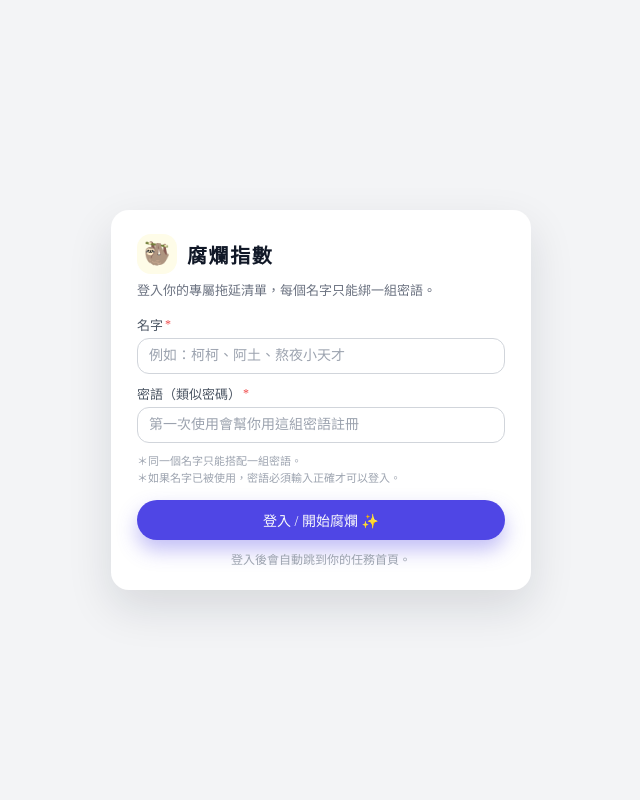
After one commit to 11346082/-Rot-Index-, a Flask app: page /login in a window 1280 px wide. The commit adds this page. Shown: the whole page, without its empty margins (319-959 px from the left). Run offline with Flask 3, Linux system fonts and the light colour scheme; parts of the project's set-up code (start-up, migrations or seed data) failed here and were passed over.

Commit message:
調整登入系統及命名規則

```diff
--- a/app.py
+++ b/app.py
@@ -3,7 +3,7 @@ import redis
 import time
 from datetime import datetime, date
 import os
-from dotenv import load_dotenv  # ⬅ 新增這行
+from dotenv import load_dotenv  # ⬅ 讀取 .env
 
 load_dotenv()  # ⬅ 讀取 .env
 
@@ -14,13 +14,14 @@ app.secret_key = os.getenv("FLASK_SECRET_KEY", "dev-secret")
 
 # Redis URL 從環境變數來
 REDIS_URL = os.getenv("REDIS_URL")
-#print(">>> 使用的 REDIS_URL：", REDIS_URL)
+# print(">>> 使用的 REDIS_URL：", REDIS_URL)
 
 if not REDIS_URL:
     raise RuntimeError("環境變數 REDIS_URL 沒有設定，請確認 .env 檔")
 
 # 連線到雲端 Redis
 r = redis.from_url(REDIS_URL, decode_responses=True)
+
 
 # -----------------------------------------------------
 # 工具函式
@@ -125,23 +126,19 @@ def calc_rot_info(created_at, deadline_ts, is_routine,
     if level > 99:
         level = 99
 
-    # emoji + 毒雞湯 + 顏色 bucket
+    # emoji + 毒雞湯 + 顏色 bucket（修成 0 / 30 / 60 / 90 四階）
     if level < 30:
         emoji = "🍀"
         message = "完全新鮮，現在開始剛剛好！"
         bucket = "fresh"
-    elif level < 40:
+    elif level < 60:
         emoji = "🌱"
         message = "半熟半爛、還救得回來！"
         bucket = "mild"
-    elif level < 70:
+    elif level < 90:
         emoji = "🍄"
         message = "楞著幹嘛？還不快去做！"
         bucket = "medium"
-    elif level < 100:
-        emoji = "💥"
-        message = "腐爛爆表沒救了，就你最會拖！"
-        bucket = "serious"
     elif level < 99:
         emoji = "💥"
         message = "腐爛爆表沒救了，就你最會拖！"
@@ -253,6 +250,32 @@ def get_current_owner():
 
 
 # -----------------------------------------------------
+# 登入頁 / 根路徑
+# -----------------------------------------------------
+@app.route("/")
+def root():
+    """
+    進到根網址先來登入頁，
+    如果已經登入就直接跳首頁 /home
+    """
+    owner_key, display_name = get_current_owner()
+    if owner_key:
+        return redirect(url_for("index"))
+    return redirect(url_for("login"))
+
+
+@app.route("/login")
+def login():
+    """
+    顯示登入畫面（輸入名字 + 密語）
+    """
+    owner_key, display_name = get_current_owner()
+    if owner_key:
+        return redirect(url_for("index"))
+    return render_template("login.html")
+
+
+# -----------------------------------------------------
 # 設定 / 切換使用者（名字 + 密語）
 # -----------------------------------------------------
 @app.route("/set_owner", methods=["POST"])
@@ -263,45 +286,54 @@ def set_owner():
     secret = request.form.get("secret", "").strip()
 
     if not name:
+        # 如果沒填名字就先用「匿名」，但還是會被唯一限制擋下來
         name = "匿名"
 
-    # 沒密語就不讓登入（前端也會擋一次，這裡再保險）
     if not secret:
-        return redirect(url_for("index"))
+        # 沒填密語 → 回登入頁，順便帶錯誤訊息
+        return render_template(
+            "login.html",
+            error="請輸入密語（類似密碼）。",
+            last_name=name,
+        )
 
-    # 真正用來分資料的 key：名字 + 密語
+    # Redis 裡用 user:<name> 來記「這個名字的密語」
+    user_key = f"user:{name}"
+    stored_secret = r.get(user_key)
+
+    if stored_secret is None:
+        # 第一次使用這個名字 → 註冊並綁定密語
+        r.set(user_key, secret)
+    else:
+        # 名字已存在，但密語不同 → 不允許重複名字
+        if stored_secret != secret:
+            return render_template(
+                "login.html",
+                error="這個名字已經被使用，密語不正確。請輸入正確密語或換一個名字。",
+                last_name=name,
+            )
+
+    # 真正用來分資料的 key：名字 + 密語（保持原本格式，舊資料不會壞掉）
     owner_key = f"{name}#{secret}"
 
     # 寫入 session
     session["owner_key"] = owner_key      # 後端 / Redis 用
     session["display_name"] = name        # 前端顯示用
 
+    # 登入成功 → 去首頁 /home
     return redirect(url_for("index"))
 
 
 # -----------------------------------------------------
-# 首頁
+# 首頁（登入後）
 # -----------------------------------------------------
-@app.route("/")
+@app.route("/home")
 def index():
     owner_key, display_name = get_current_owner()
 
-    # 如果還沒登入，就先顯示空清單，請他填名字 + 密語
+    # 如果還沒登入，一律丟回登入頁
     if not owner_key:
-        categories = ["homework", "exam", "life", "habit", "other"]
-        category_counts = {c: 0 for c in categories}
-        return render_template(
-            "index.html",
-            tasks=[],
-            rescue_task=None,
-            queue_count=0,
-            top_rot_tasks=[],
-            category_counts=category_counts,
-            total_tasks=0,
-            events=[],
-            done_events=[],
-            owner=None,
-        )
+        return redirect(url_for("login"))
 
     # 讀出所有任務 ID（所有人共用 list，等等用 owner_key 過濾）
     task_ids = r.lrange("tasks", 0, -1)
--- /dev/null
+++ b/templates/login.html
@@ -0,0 +1,180 @@
+<!DOCTYPE html>
+<html lang="zh-Hant">
+<head>
+  <meta charset="UTF-8">
+  <title>登入 - 腐爛指數 Rot Index</title>
+  <meta name="viewport" content="width=device-width, initial-scale=1.0">
+
+  <link href="https://fonts.googleapis.com/css2?family=Noto+Serif+TC:wght@400;500;600;700&display=swap" rel="stylesheet">
+
+  <style>
+    * { box-sizing: border-box; }
+    body {
+      margin: 0;
+      font-family: 'Noto Serif TC', serif;
+      background: #f3f4f6;
+      color: #111827;
+    }
+    .wrapper {
+      min-height: 100vh;
+      display: flex;
+      align-items: center;
+      justify-content: center;
+      padding: 24px 16px;
+    }
+    .card {
+      background: #ffffff;
+      border-radius: 18px;
+      padding: 24px 26px 22px;
+      max-width: 420px;
+      width: 100%;
+      box-shadow: 0 18px 45px rgba(15, 23, 42, 0.12);
+    }
+    .title-row {
+      display: flex;
+      align-items: center;
+      gap: 10px;
+      margin-bottom: 6px;
+    }
+    .logo {
+      width: 40px;
+      height: 40px;
+      border-radius: 14px;
+      background: #fefce8;
+      display: flex;
+      align-items: center;
+      justify-content: center;
+      font-size: 22px;
+    }
+    h1 {
+      margin: 0;
+      font-size: 20px;
+      letter-spacing: 0.08em;
+    }
+    .subtitle {
+      font-size: 13px;
+      color: #6b7280;
+      margin: 4px 0 16px;
+    }
+    label {
+      display: block;
+      font-size: 13px;
+      color: #4b5563;
+      margin-bottom: 4px;
+    }
+    .required-asterisk {
+      color: #ef4444;
+      font-size: 12px;
+      margin-left: 2px;
+      position: relative;
+      top: -2px;
+    }
+    input[type="text"],
+    input[type="password"] {
+      width: 100%;
+      padding: 9px 11px;
+      border-radius: 12px;
+      border: 1px solid #d1d5db;
+      font-size: 14px;
+      font-family: 'Noto Serif TC', serif;
+      margin-bottom: 10px;
+    }
+    input::placeholder {
+      color: #9ca3af;
+    }
+    .hint {
+      font-size: 11px;
+      color: #9ca3af;
+      margin-bottom: 14px;
+      line-height: 1.5;
+    }
+    .error {
+      font-size: 13px;
+      color: #b91c1c;
+      background: #fee2e2;
+      border-radius: 10px;
+      padding: 8px 10px;
+      margin-bottom: 12px;
+    }
+    .btn-primary {
+      width: 100%;
+      border: none;
+      border-radius: 999px;
+      padding: 10px 0;
+      font-size: 14px;
+      cursor: pointer;
+      font-family: 'Noto Serif TC', serif;
+      background: #4f46e5;
+      color: #f9fafb;
+      box-shadow: 0 10px 20px rgba(79, 70, 229, 0.35);
+      transition: all 0.18s ease;
+    }
+    .btn-primary:hover {
+      filter: brightness(1.05);
+      transform: translateY(-1px);
+      box-shadow: 0 14px 26px rgba(79, 70, 229, 0.45);
+    }
+    .foot-note {
+      margin-top: 10px;
+      font-size: 12px;
+      color: #9ca3af;
+      text-align: center;
+    }
+    @media (max-width: 480px) {
+      .card {
+        padding: 20px 18px 18px;
+      }
+      h1 {
+        font-size: 18px;
+      }
+    }
+  </style>
+</head>
+<body>
+<div class="wrapper">
+  <div class="card">
+    <div class="title-row">
+      <div class="logo">🦥</div>
+      <h1>腐爛指數</h1>
+    </div>
+    <p class="subtitle">登入你的專屬拖延清單，每個名字只能綁一組密語。</p>
+
+    {% if error %}
+      <div class="error">{{ error }}</div>
+    {% endif %}
+
+    <form method="post" action="{{ url_for('set_owner') }}">
+      <label for="owner">
+        名字<span class="required-asterisk">*</span>
+      </label>
+      <input
+        type="text"
+        id="owner"
+        name="owner"
+        value="{{ last_name or '' }}"
+        placeholder="例如：柯柯、阿土、熬夜小天才">
+
+      <label for="secret">
+        密語（類似密碼）<span class="required-asterisk">*</span>
+      </label>
+      <input
+        type="password"
+        id="secret"
+        name="secret"
+        placeholder="第一次使用會幫你用這組密語註冊">
+
+      <div class="hint">
+        ＊同一個名字只能搭配一組密語。<br>
+        ＊如果名字已被使用，密語必須輸入正確才可以登入。
+      </div>
+
+      <button type="submit" class="btn-primary">登入 / 開始腐爛 ✨</button>
+    </form>
+
+    <div class="foot-note">
+      登入後會自動跳到你的任務首頁。
+    </div>
+  </div>
+</div>
+</body>
+</html>
```
Also changed, not shown: templates/index.html (+0 -31 lines).
